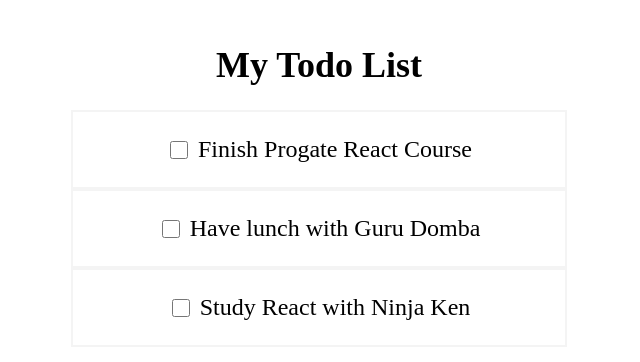
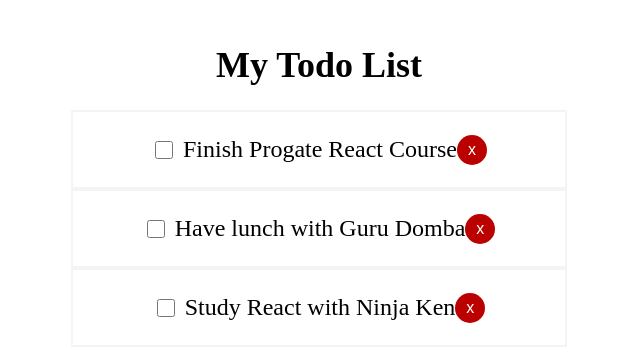
Before and after one commit to vyonizr/todo-react-progate-b2, a React (Vite) app: page / in a window 1280 px wide. Shown: the top 362 px of the page, without its empty margins (321-961 px from the left). Built offline with nearby package versions, Linux system fonts and the light colour scheme.

Commit message:
develop delete todo feature

```diff
--- a/src/App.jsx
+++ b/src/App.jsx
@@ -34,10 +34,15 @@
     setTodos(updatedTodos)
   }
 
+  const deleteTodo = (targetId) => {
+    const updatedTodos = todos.filter(todo => todo.id !== targetId)
+    setTodos(updatedTodos)
+  }
+
   return (
     <div style={style.container}>
       <h1 style={style.title}>My Todo List</h1>
-      <Todos todos={todos} toggleCompleted={toggleCompleted} />
+      <Todos todos={todos} toggleCompleted={toggleCompleted} deleteTodo={deleteTodo} />
     </div>
   )
 }
--- a/src/components/TodoItem.jsx
+++ b/src/components/TodoItem.jsx
@@ -1,4 +1,4 @@
-export default function TodoItem({ todo, toggleCompleted }) {
+export default function TodoItem({ todo, toggleCompleted, deleteTodo }) {
   const getTodoTitleStyle = () => {
     if (todo.completed) {
       return {
@@ -15,6 +15,7 @@
     <div style={styles.todoItem}>
       <input type='checkbox' style={styles.checkbox} onChange={() => toggleCompleted(todo.id)} />
       <p style={getTodoTitleStyle()}>{todo.title}</p>
+      <button style={styles.button} onClick={() => deleteTodo(todo.id)}>x</button>
     </div>
   )
 }
@@ -31,5 +32,15 @@
     marginRight: '10px',
     height: '18px',
     width: '18px',
-  }
+  },
+  button: {
+    backgroundColor: '#BB0000',
+    color: '#fff',
+    height: '30px',
+    width: '30px',
+    borderRadius: '100%',
+    border: 'none',
+    cursor: 'pointer',
+    fontSize: '16px',
+  },
 }
--- a/src/components/Todos.jsx
+++ b/src/components/Todos.jsx
@@ -1,11 +1,16 @@
 import TodoItem from './TodoItem'
 
-function Todos({ todos, toggleCompleted }) {
+function Todos({ todos, toggleCompleted, deleteTodo }) {
   return (
     <div style={styles.container}>
       {
         todos.map((todo) => (
-          <TodoItem key={todo.id} todo={todo} toggleCompleted={toggleCompleted} />
+          <TodoItem
+            key={todo.id}
+            todo={todo}
+            toggleCompleted={toggleCompleted}
+            deleteTodo={deleteTodo}
+          />
         ))
       }
     </div>
```
